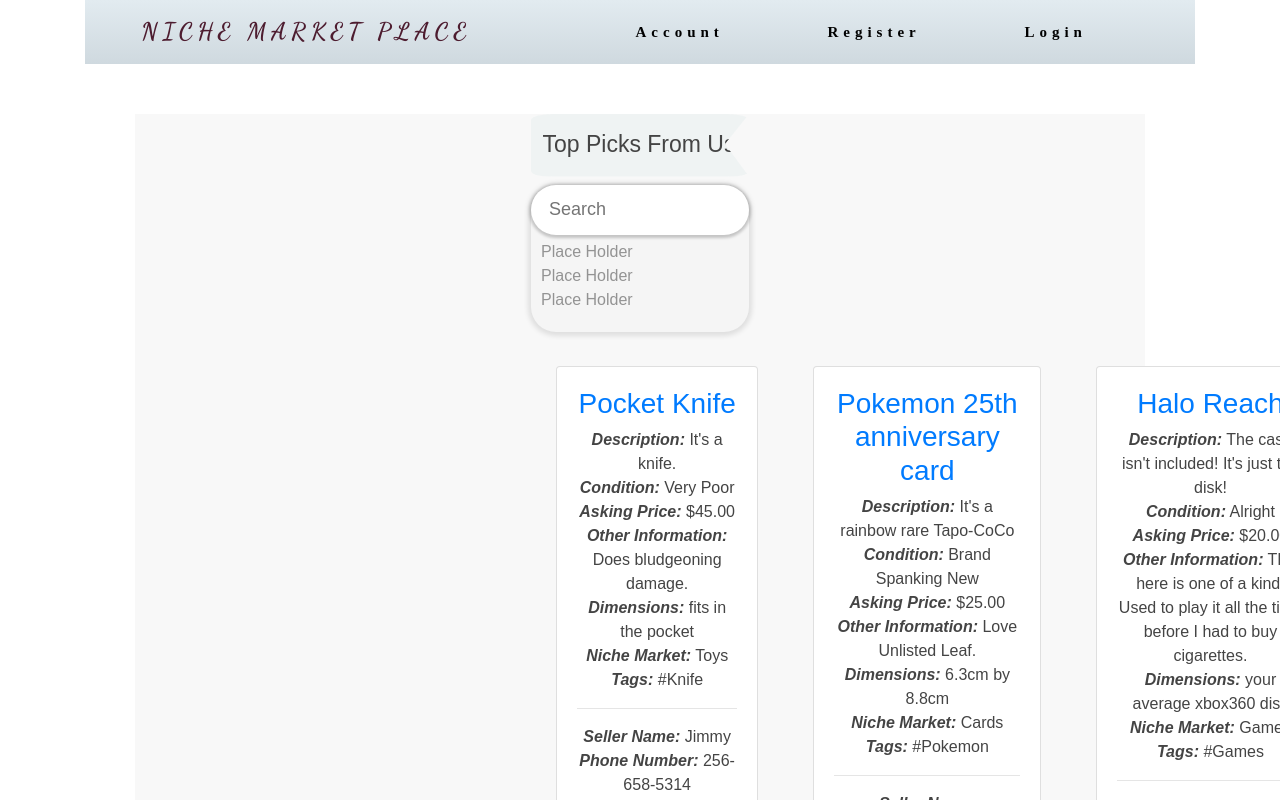
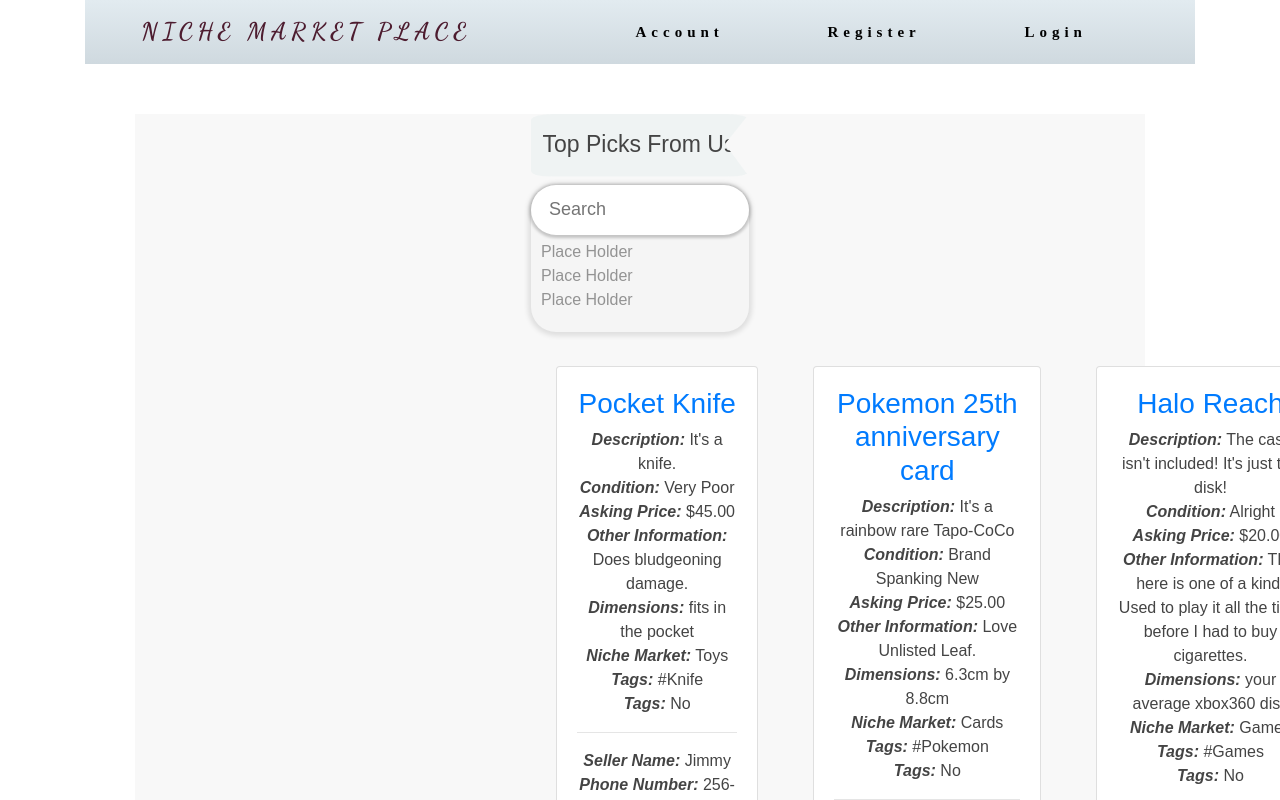
Before and after one commit to jacobRinehart42/csci-313-group-project-group-combination-of-components-num-2, an Angular app: page / in a window 1280 px wide. Shown: the top 800 px of the page. Built offline with nearby package versions, Linux system fonts and the light colour scheme; a web font is replaced by a local one.

Commit message:
2 files modified

```diff
--- a/src/app/items/items.component.html
+++ b/src/app/items/items.component.html
@@ -22,6 +22,8 @@
             <strong><em>Niche Market:</em></strong>  {{ item.nicheMarket }}
             <br>
             <strong><em>Tags:</em></strong>  #{{ item.tags }}
+            <br>
+            <strong><em>Tags:</em></strong>  {{ item.underNegotiation }}
           </div>
 
           <hr />
--- a/src/app/items/items.component.ts
+++ b/src/app/items/items.component.ts
@@ -16,6 +16,7 @@ export class ItemsComponent implements OnInit {
     owningUserId: number,
     name: string,
     askingPrice: string,
+    underNegotiation: string,
     seller: string,
     nicheMarket: string,
     tags: string,
```
